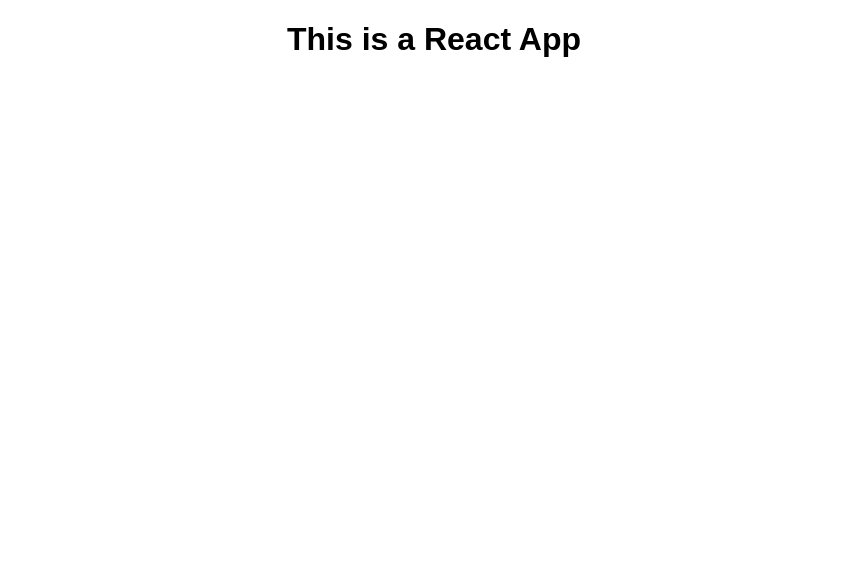
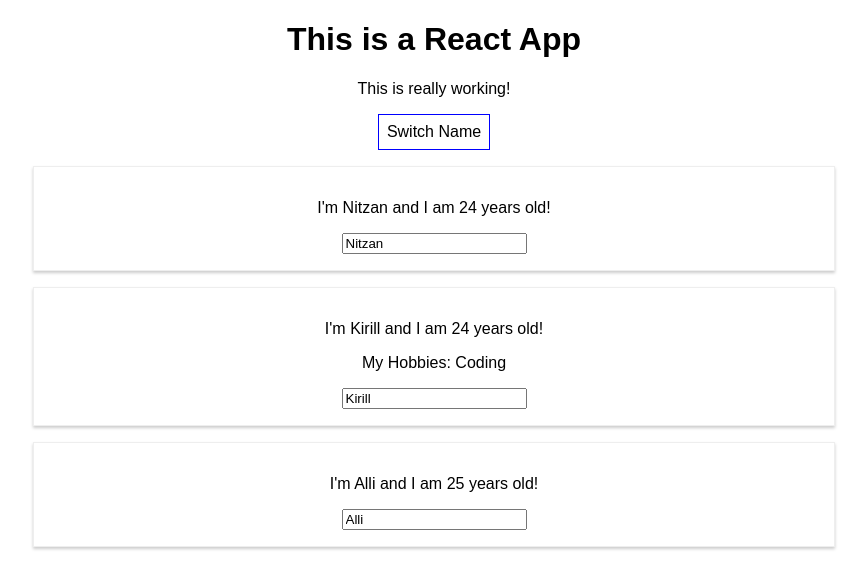
Before and after one commit to nitzan-frock/react-complete-guide, a React (Create React App) app: page / in a window 1280 px wide. Shown: the top 588 px of the page, without its empty margins (206-1073 px from the left). Built offline with nearby package versions, Linux system fonts and the light colour scheme.

Commit message:
finished first module

```diff
--- a/src/App.js
+++ b/src/App.js
@@ -1,12 +1,66 @@
 import React, { Component } from 'react';
-import logo from './logo.svg';
 import './App.css';
+import Person from './Person/Person'
 
 class App extends Component {
+  state = {
+    persons: [
+      {name: 'Nitzan', age: 24},
+      {name: 'Kirill', age: 24},
+      {name: 'Alli', age: 25}
+    ],
+    otherState: 'Some other value'
+  }
+
+  switchNameHandler = (newName) => {
+    //console.log('Was clicked!');
+    // DON'T DO THIS: this.state.persons[0].name = 'Nitzan Frock';
+    this.setState({
+      persons: [
+        {name: newName, age: 25},
+        {name: 'ChickenCombo', age: 24},
+        {name: 'ArcticFox', age: 25}
+      ]
+    })
+  }
+
+  nameChangedHandler = (event) => {
+    this.setState({
+      persons: [
+        {name: 'Nitzan', age: 25},
+        {name: event.target.value, age: 24},
+        {name: 'ArcticFox', age: 25}
+      ]
+    })
+  }
+
   render() {
+    const style = {
+      backgroundColor: 'white',
+      font: 'inherit',
+      border: '1px solid blue',
+      padding: '8px',
+      cursor: 'pointer'
+    };
+
     return (
       <div className="App">
         <h1>This is a React App</h1>
+        <p>This is really working!</p>
+        <button
+          style={style}
+          onClick={() => {this.switchNameHandler('TurboRooster!!!')}}>Switch Name</button>
+        <Person
+          name={this.state.persons[0].name}
+          age={this.state.persons[0].age}/>
+        <Person
+          name={this.state.persons[1].name}
+          age={this.state.persons[1].age}
+          click={this.switchNameHandler.bind(this, 'TurboRooster!')}
+          changed={this.nameChangedHandler} >My Hobbies: Coding</Person>
+        <Person
+          name={this.state.persons[2].name}
+          age={this.state.persons[2].age}/>
       </div>
     );
   }
--- /dev/null
+++ b/src/Person/Person.css
@@ -0,0 +1,8 @@
+.Person {
+    width: 60%;
+    margin: 16px auto;
+    border: 1px solid #eee;
+    box-shadow: 0 2px 3px #ccc;
+    padding: 16px;
+    text-align: center;
+}
--- /dev/null
+++ b/src/Person/Person.js
@@ -0,0 +1,16 @@
+import React from 'react';
+
+import './Person.css';
+
+const person = (props) => {
+    return (
+        <div className="Person">
+            <p onClick={props.click}>I'm {props.name} and I am {props.age} years old!</p>
+            <p>{props.children}</p>
+            <input type="text" onChange={props.changed} value={props.name} />
+        </div>
+
+)
+}
+
+export default person;
```
Also changed, not shown: src/logo.svg (deleted).
